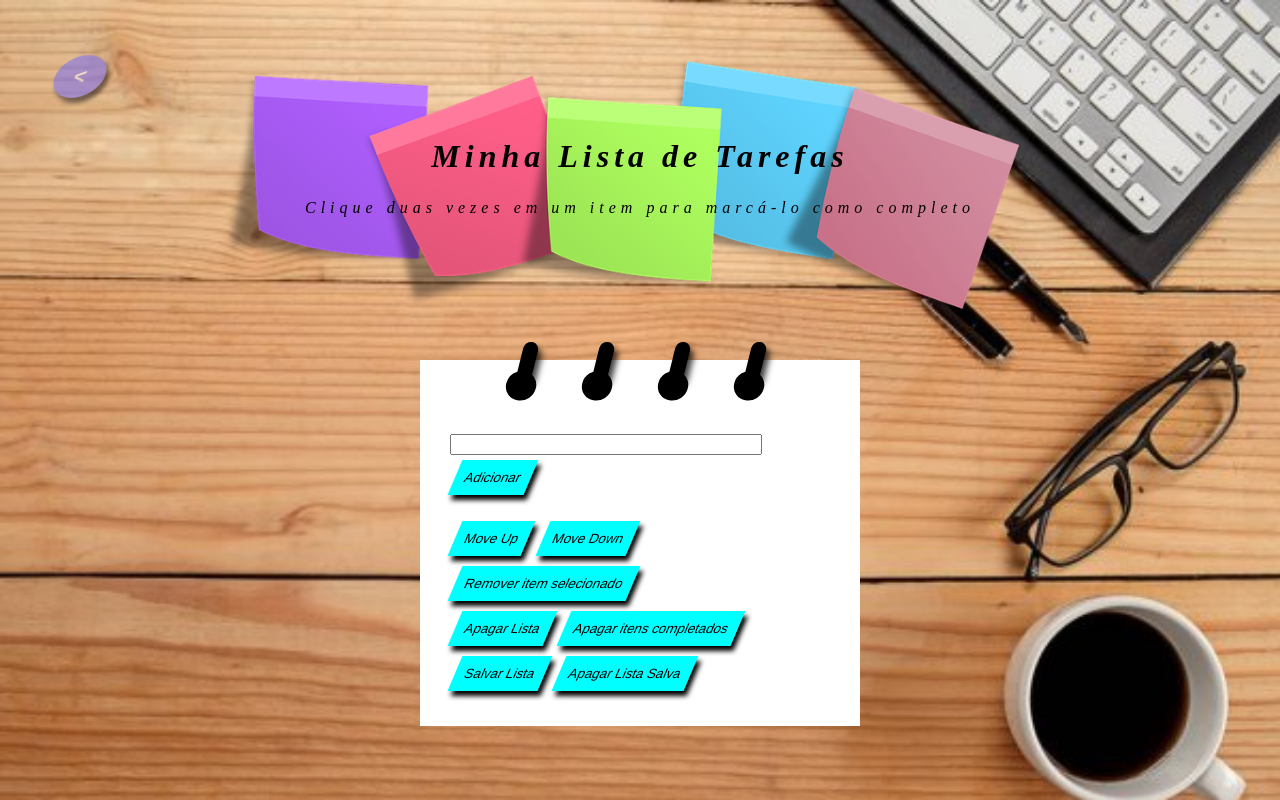
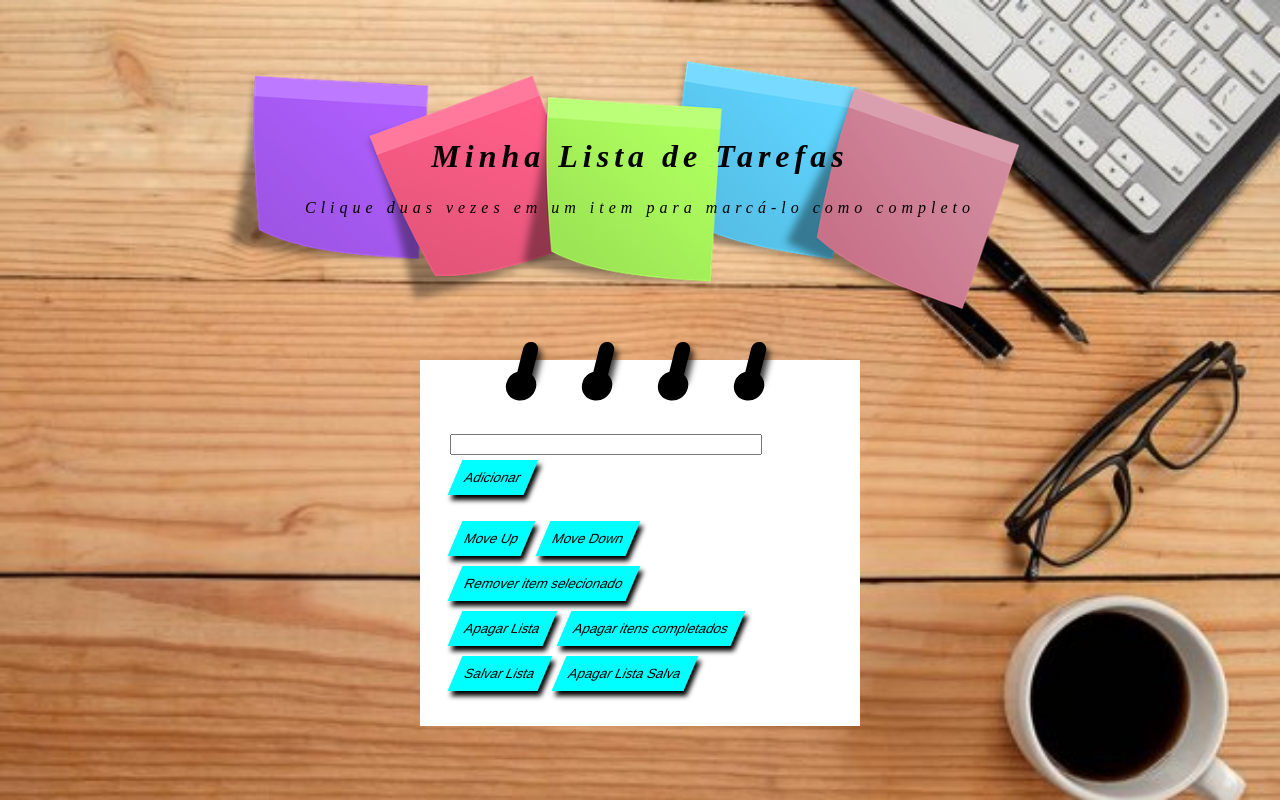
Before and after one commit to BicaBenedicto/todo-list, a website: page index.html in a window 1280 px wide. Drawn offline with Linux system fonts and the light colour scheme.

Commit message:
feat: remove botão de voltar ao portfolio

```diff
--- a/index.html
+++ b/index.html
@@ -38,12 +38,6 @@
       </div>
     </section>
   </main>
-  <button
-      type="submit"
-      class="button-back-to-home"
-      onClick="javascript:window.location.href='https://bicabenedicto.github.io/'"
-  >
-  </button>
 <script src="script.js"></script>
 </body>
 </html>
--- a/style.css
+++ b/style.css
@@ -95,45 +95,3 @@ button:active {
   height: 30px;
   width: 30px;
 }
-
-.button-back-to-home {
-  background-color: #6b63ff;
-  border: none;
-  border-radius: 100%;
-  color: white;
-  filter: opacity(0.5);
-  font-size: 20px;
-  font-weight: 700;
-  left: 50px;
-  padding: 10px 15px;
-  position: fixed;
-  overflow-x: hidden;
-  top: 50px;
-  width: 50px;
-  z-index: 20000;
-}
-
-.button-back-to-home:hover {
-  border-radius: 20px;
-  filter: opacity(1);
-  width: 300px;
-}
-
-.button-back-to-home::before {
-  content: '<';
-}
-
-.button-back-to-home:hover::before {
-  content: '';
-}
-
-.button-back-to-home:hover::after {
-  content: 'Voltar para portfolio';
-}
-
-@media  only screen and (max-width: 400px) {
-  .button-back-to-home {
-    left: 10px;
-    top: 10px;
-  }
-}
```
